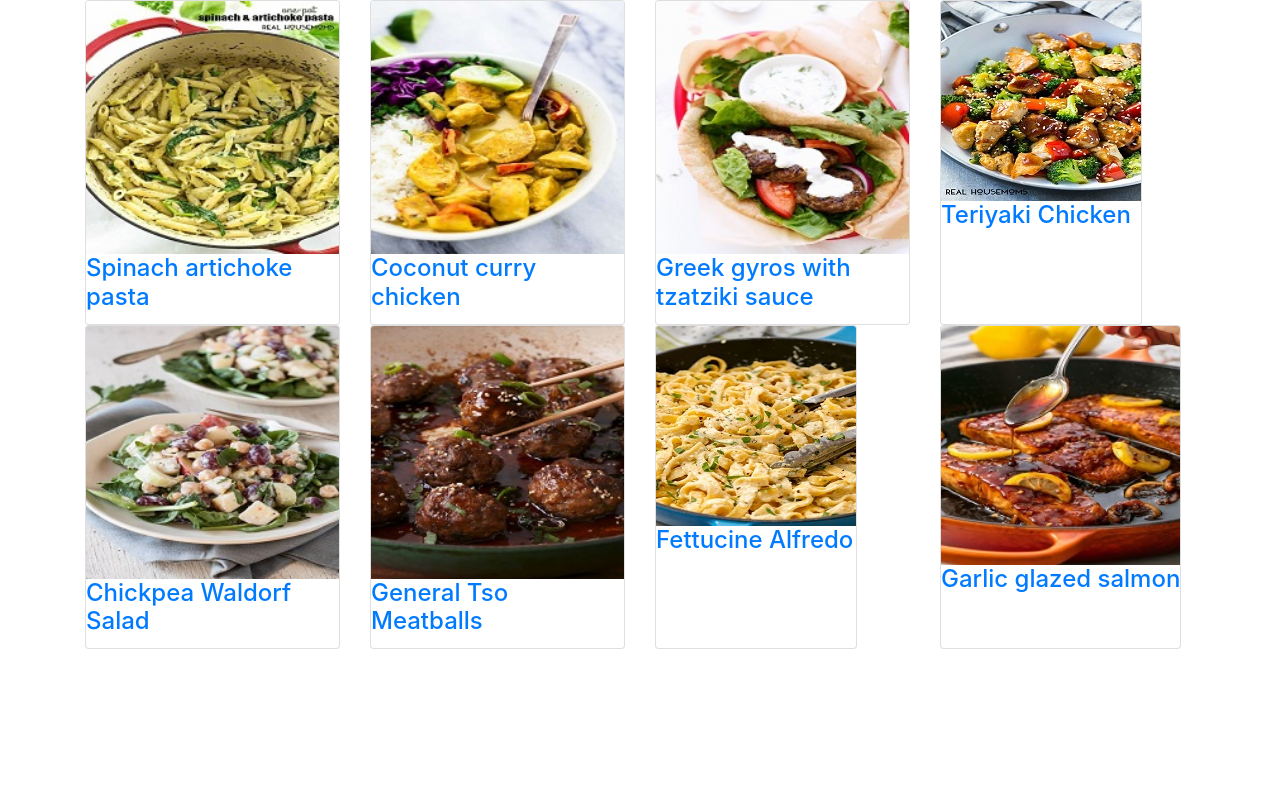
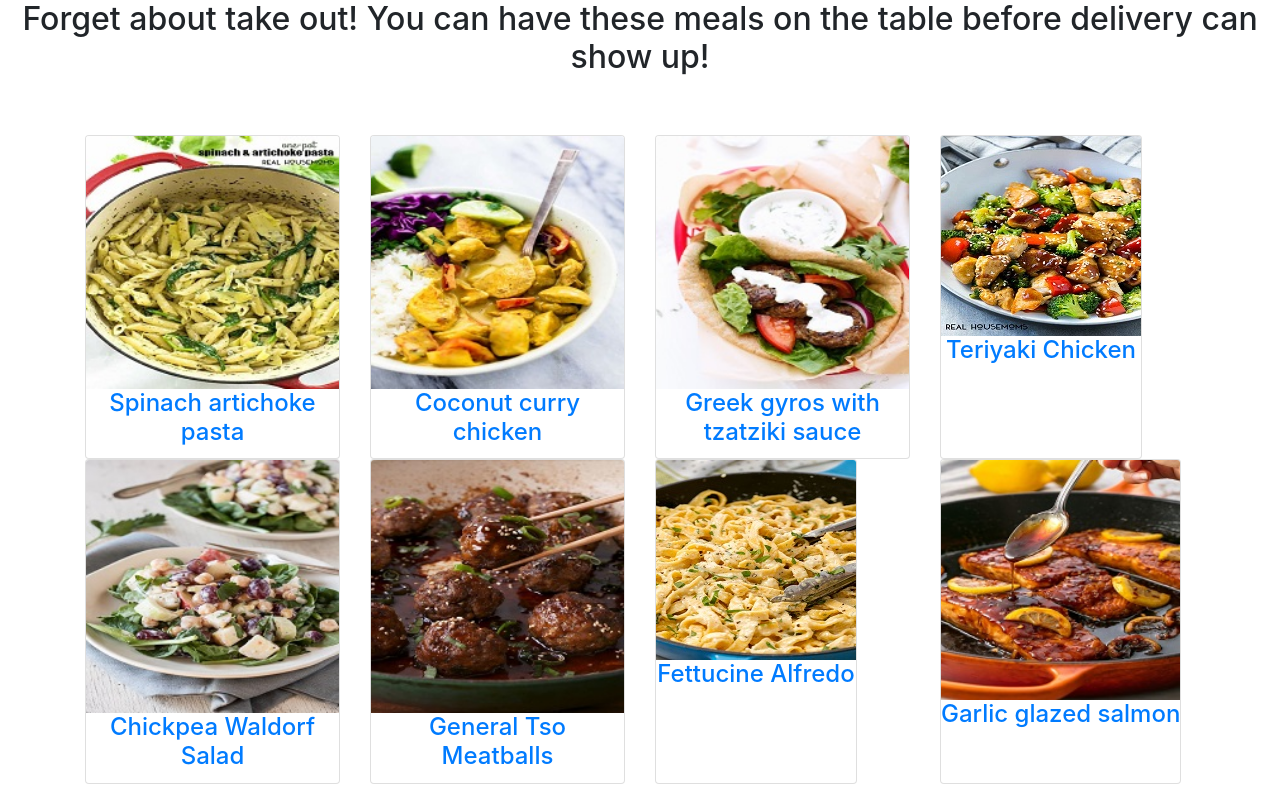
Before and after one commit to pathnames/ditch-delivery, a plain HTML site: page 25minutes.html in a window 1280 px wide. Drawn offline with nearby package versions, Linux system fonts and the light colour scheme.

Commit message:
Added catchy header and aligned it to center on the meal pages

```diff
--- a/15minutes.css
+++ b/15minutes.css
@@ -1,15 +1,13 @@
 .row {
   display: flex;
   flex-wrap: wrap;
+  padding-top: 50px;
 }
 
 .row > div[class*='col-'] {
  display: flex;
 }
 
- a{
-   text-decoration: none;
+body{
+  text-align: center;
 }
- a:link{
-   color: black;
- }
--- a/25minutes.css
+++ b/25minutes.css
@@ -1,8 +1,13 @@
 .row {
   display: flex;
   flex-wrap: wrap;
+  padding-top: 50px;
 }
 
 .row > div[class*='col-'] {
  display: flex;
 }
+
+body{
+  text-align: center;
+}
--- a/25minutes.html
+++ b/25minutes.html
@@ -5,9 +5,10 @@
     <meta name="viewport" content="width=device-width, initial-scale=1.0">
     <link rel="stylesheet" href="https://stackpath.bootstrapcdn.com/bootstrap/4.5.0/css/bootstrap.min.css" integrity="sha384-9aIt2nRpC12Uk9gS9baDl411NQApFmC26EwAOH8WgZl5MYYxFfc+NcPb1dKGj7Sk" crossorigin="anonymous">
     <link rel="stylesheet" href="25minutes.css">
-    <title>5 minute meals</title>
+    <title>25 minute meals</title>
 </head>
 <body>
+    <h2>Forget about take out! You can have these meals on the table before delivery can show up!</h2>
     <div class="container">
         <div class="row">
             <div class="col-sm-3">
--- a/5minutes.css
+++ b/5minutes.css
@@ -7,3 +7,7 @@
 .row > div[class*='col-'] {
  display: flex;
 }
+
+body{
+  text-align: center;
+}
```
Also changed, not shown: 15minutes.html (+2 -1 lines), 5minutes.html (+1 -0 lines). Lines whose indentation alone changed are shown as unchanged.
